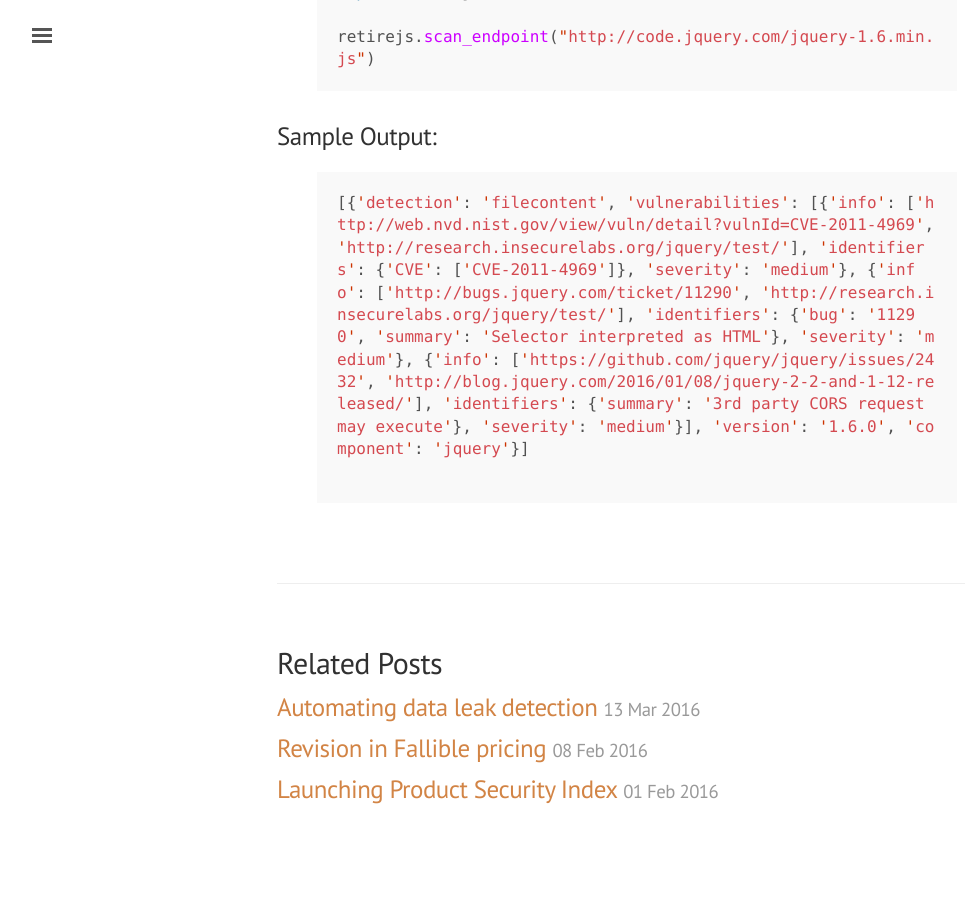
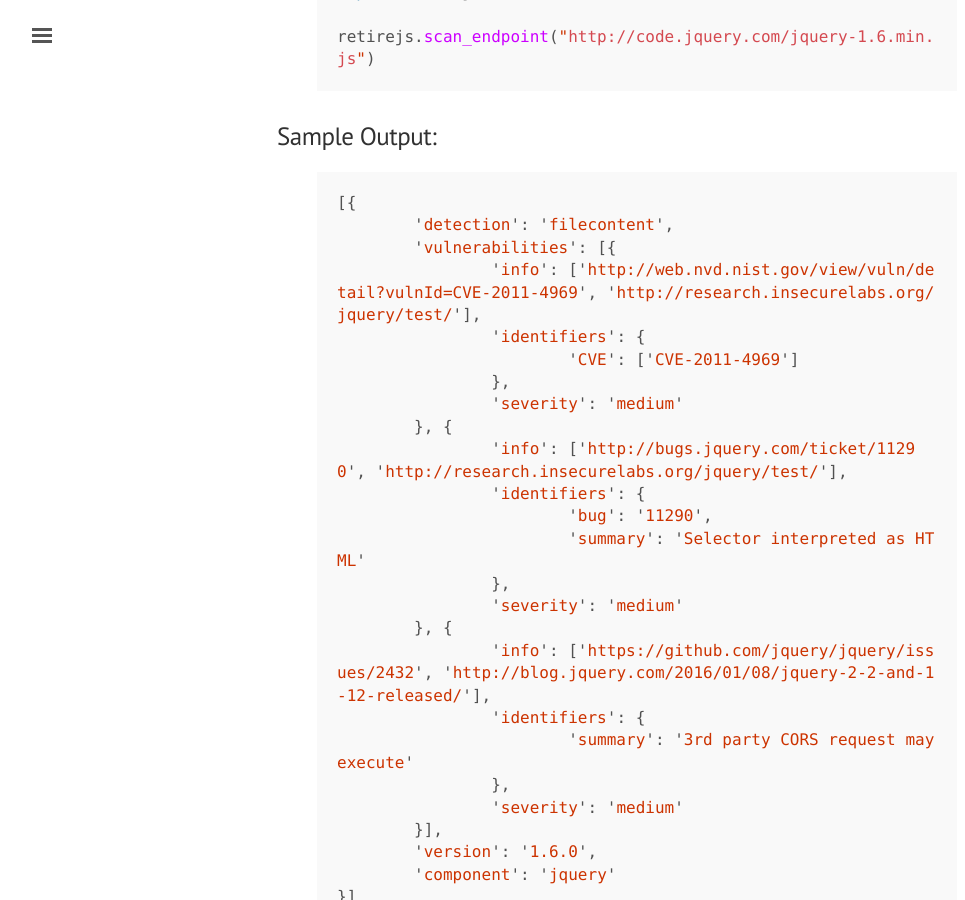
Before and after one commit to FallibleInc/blog, a Jekyll site: the page built from _posts/2016-03-16-RetireJS-port-to-Python.md, in a window 1280 px wide and 900 px high, scrolled down 556 px. Shown: the whole window, without its empty margins (3-968 px from the left). Built offline with Jekyll 4.4.1, drawn with Linux system fonts in a browser that asks for light colours; comment, search, counter and statistics services are not loaded; before the commit the page ends 1421 px from its top, so only the background shows below that.

Commit message:
Add disqus comment thread, Reformat JSON in RetireJS post

```diff
--- /dev/null
+++ b/_includes/disqus.html
@@ -0,0 +1,22 @@
+<div id="disqus_thread"></div>
+<script>
+/**
+* RECOMMENDED CONFIGURATION VARIABLES: EDIT AND UNCOMMENT THE SECTION BELOW TO INSERT DYNAMIC VALUES FROM YOUR PLATFORM OR CMS.
+* LEARN WHY DEFINING THESE VARIABLES IS IMPORTANT: https://disqus.com/admin/universalcode/#configuration-variables
+*/
+/*
+var disqus_config = function () {
+this.page.url = PAGE_URL; // Replace PAGE_URL with your page's canonical URL variable
+this.page.identifier = PAGE_IDENTIFIER; // Replace PAGE_IDENTIFIER with your page's unique identifier variable
+};
+*/
+(function() { // DON'T EDIT BELOW THIS LINE
+var d = document, s = d.createElement('script');
+
+s.src = '//fallible.disqus.com/embed.js';
+
+s.setAttribute('data-timestamp', +new Date());
+(d.head || d.body).appendChild(s);
+})();
+</script>
+<noscript>Please enable JavaScript to view the <a href="https://disqus.com/?ref_noscript" rel="nofollow">comments powered by Disqus.</a></noscript>
--- a/_layouts/post.html
+++ b/_layouts/post.html
@@ -7,6 +7,7 @@ layout: default
   <span class="post-date">{{ page.date | date_to_string }}</span>
   {{ content }}
 
+  {% include disqus.html %}
 <!-- Look the author details up from the site config. -->
 {% assign author = site.data.authors[page.author] %}
 
--- a/_posts/2016-03-16-RetireJS-port-to-Python.md
+++ b/_posts/2016-03-16-RetireJS-port-to-Python.md
@@ -25,6 +25,30 @@ retirejs.scan_endpoint("http://code.jquery.com/jquery-1.6.min.js")
 
 ### Sample Output:
 
-{% highlight python %}
-[{'detection': 'filecontent', 'vulnerabilities': [{'info': ['http://web.nvd.nist.gov/view/vuln/detail?vulnId=CVE-2011-4969', 'http://research.insecurelabs.org/jquery/test/'], 'identifiers': {'CVE': ['CVE-2011-4969']}, 'severity': 'medium'}, {'info': ['http://bugs.jquery.com/ticket/11290', 'http://research.insecurelabs.org/jquery/test/'], 'identifiers': {'bug': '11290', 'summary': 'Selector interpreted as HTML'}, 'severity': 'medium'}, {'info': ['https://github.com/jquery/jquery/issues/2432', 'http://blog.jquery.com/2016/01/08/jquery-2-2-and-1-12-released/'], 'identifiers': {'summary': '3rd party CORS request may execute'}, 'severity': 'medium'}], 'version': '1.6.0', 'component': 'jquery'}]
- {% endhighlight %}
+{% highlight javascript %}
+[{
+	'detection': 'filecontent',
+	'vulnerabilities': [{
+		'info': ['http://web.nvd.nist.gov/view/vuln/detail?vulnId=CVE-2011-4969', 'http://research.insecurelabs.org/jquery/test/'],
+		'identifiers': {
+			'CVE': ['CVE-2011-4969']
+		},
+		'severity': 'medium'
+	}, {
+		'info': ['http://bugs.jquery.com/ticket/11290', 'http://research.insecurelabs.org/jquery/test/'],
+		'identifiers': {
+			'bug': '11290',
+			'summary': 'Selector interpreted as HTML'
+		},
+		'severity': 'medium'
+	}, {
+		'info': ['https://github.com/jquery/jquery/issues/2432', 'http://blog.jquery.com/2016/01/08/jquery-2-2-and-1-12-released/'],
+		'identifiers': {
+			'summary': '3rd party CORS request may execute'
+		},
+		'severity': 'medium'
+	}],
+	'version': '1.6.0',
+	'component': 'jquery'
+}]
+{% endhighlight %}
```
